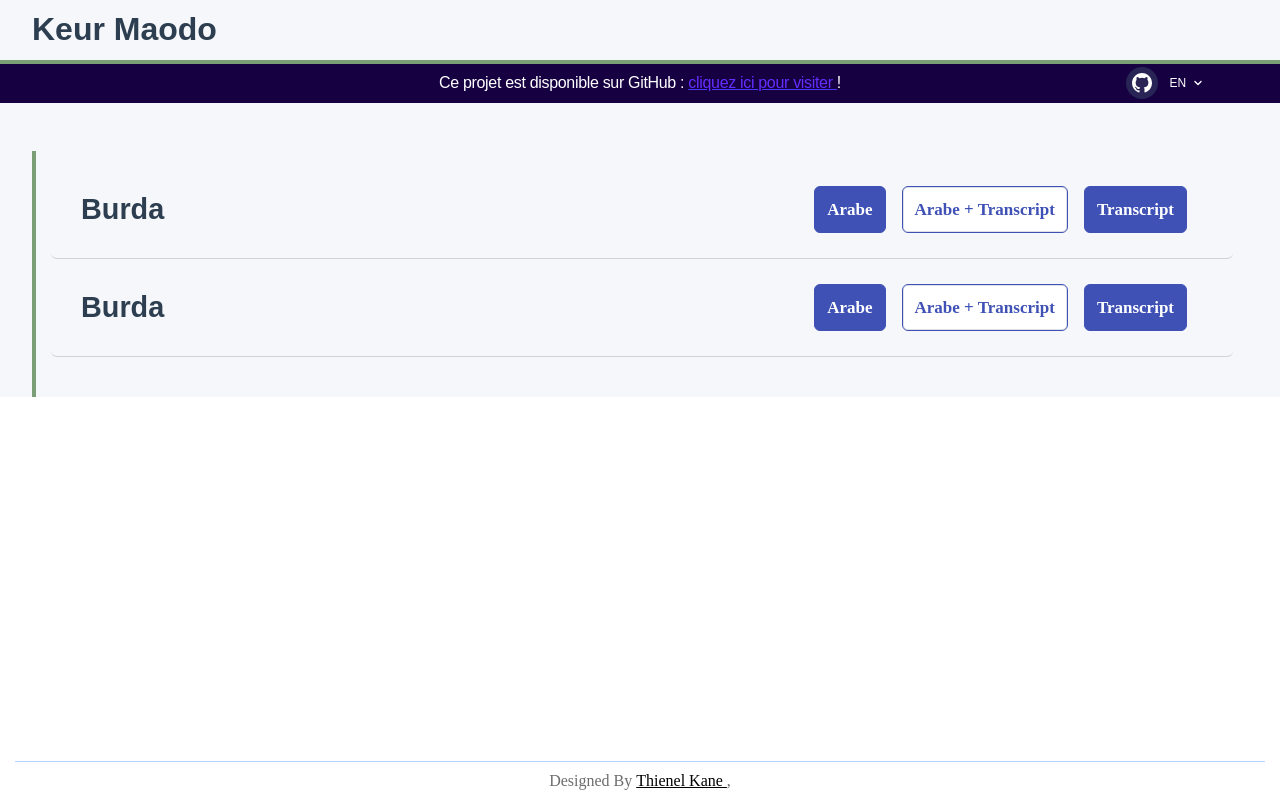
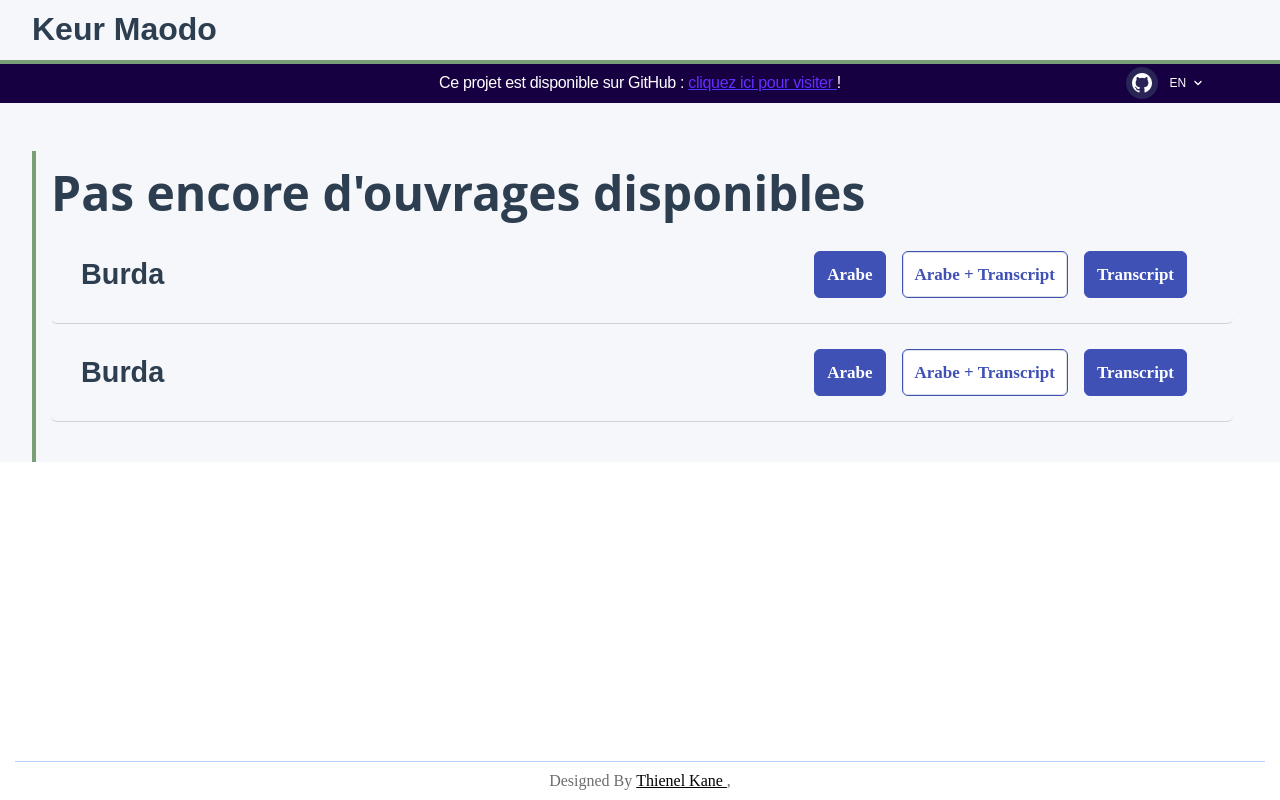
Before and after one commit to thienelkane/Keur-MAODO, a plain HTML site: page docs/ouvrages.html in a window 1280 px wide. Drawn offline with Linux system fonts and the light colour scheme; a script that the page names is missing.

Commit message:
2025/07/13/-3

```diff
--- a/docs/ouvrages.html
+++ b/docs/ouvrages.html
@@ -96,9 +96,9 @@
    <main class="main_wrapper">
     <div class="main_wrapper-container">
      <section class="rt-component-section rt-awards-image-card-wrap">
-      <!-- <h2 class="combine-heading-style-h2">
+      <h2 class="combine-heading-style-h2">
        Pas encore d'ouvrages disponibles
-      </h2> -->
+      </h2>
       <div class="w-layout-blockcontainer rt-component-container w-container">
        <div class="w-layout-hflex rt-about-three-awards-wrapper">
         <div class="rt-home-two-award-contain-block">
```
